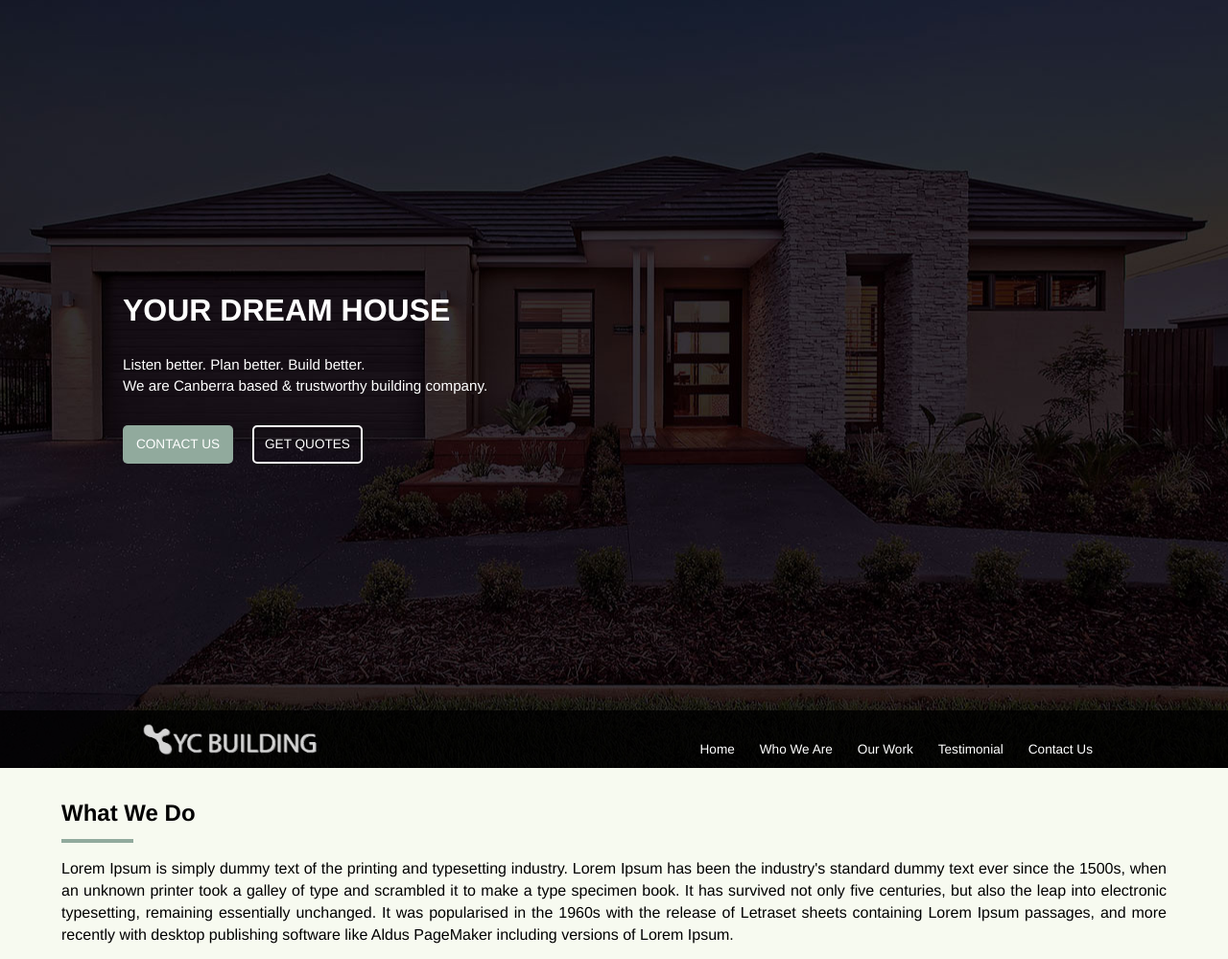
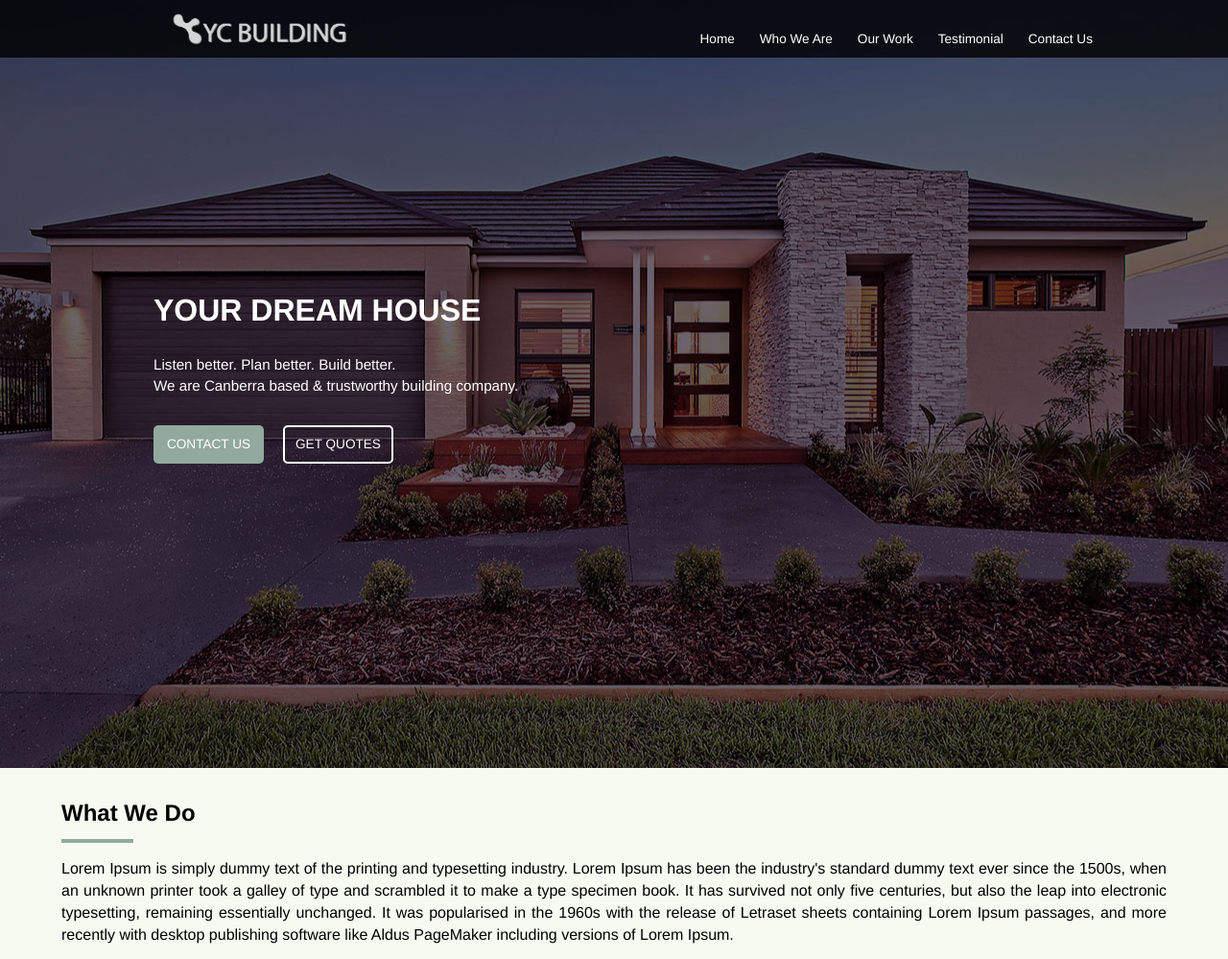
Before and after one commit to vs323/CY, a PHP site: page / in a window 1280 px wide. Shown: the top 999 px of the page at 96% size. Run offline with PHP 8.4, Linux system fonts and the light colour scheme; some libraries are stand-ins or nearby versions.

Commit message:
首页修改完毕
首页问题应该都解决了。你检查一下。

```diff
--- a/header.php
+++ b/header.php
@@ -53,18 +53,19 @@
 		</nav>
 		<div class="home_content_container">
 			 <div class="home_content">
+			 		<div class="mid_content">
 						 <h1>YOUR DREAM HOUSE</h1>
 						 <p style="color:#fff;">Listen better. Plan better. Build better.</p>
 						 <p style="color:#fff;">We are Canberra based & trustworthy building company. </p>
-
+				 	</div>
 					 <div class="d_under_bk">
 					 	<button>CONTACT US</button><button>GET QUOTES</button>
 					 </div>
 			 </div>
+		</div>
+		<!-- HOME page Bottom Part -->
 		<div class="under_bk cevc">
 			<button>CONTACT US</button><button>GET QUOTES</button>
 		</div>
-		</div>
-
 
 	</section>
--- a/sass/style.scss
+++ b/sass/style.scss
@@ -21,7 +21,7 @@ Tags: Dark cold colour scheme
 ************************************/
 $light_color: #F7FAF0;			//Touching Grey;
 $second_color: #D1DBBD;			//Grey Yellow;
-$medium_color: #91AA9D;			//Light grey mixing with blue;
+$medium_color: #91AA9D;			//Light grey mixing with blue;  RGB(145 170 157) www.color-hex.com
 $fourth_color: #3E606F;			//Grey blue;
 $dark_color: #193441;				//Navy blue;
 
@@ -160,8 +160,8 @@ html, body {
 }
 
 .nav_container {
-	@include display-flex();
-	@include align-items(flex-end);
+	// @include display-flex();
+	// @include align-items(flex-end);
 	h1, h2, h3, h4, h5, i {
 		color:#fff;
 		margin-bottom:0;
@@ -192,7 +192,7 @@ html, body {
 		img {
 			height:35px;
 			margin:auto 0;
-			margin-left:20px;
+			margin-left:5%;
 		}
 	}
 }
@@ -235,14 +235,15 @@ html, body {
 }
 .home_content_container {
 	width:100%;
+	min-width:320px;
+	position:absolute;
+	padding-left:5%;
+	top:35%;
 }
 .home_content {
-	position:absolute;
-	top:35%;
-	left:10%;
 	width:100%;
-	min-width:320px;
 	max-width:1024px;
+	margin:0 auto;
 	h1 {
 		margin-bottom:22px;
 	}
@@ -250,14 +251,16 @@ html, body {
 		margin:0;
 		padding:0;
 		font-size:0.95em;
+		word-spacing: wrap;
 	}
 }
 
 
 .under_bk {
-	@include display-flex();
 	@include justify-content(space-around);
-
+	@include align-self(flex-end);
+	position:absolute;
+	bottom:0;
 	background:$dark_color;
 	width:100%;
 	height:100px;
@@ -311,10 +314,16 @@ html, body {
 		width:115px;
 		height:40px;
 		font-size:0.85em;
+		@include transition(all 0.5s ease);
 	}
 	& button:nth-child(2) {
 		background:none;
 		border:2px solid #fff;
+		&:hover {
+			background:#fff;
+			color:#000;
+			@include transition(all 0.5s ease);
+		}
 	}
 }
 /*===========================================================
--- a/style.css
+++ b/style.css
@@ -74,8 +74,6 @@ html, body { height: 100%; min-width: 320px; }
 /* line 156, sass/style.scss */
 .not-fullscreen, .fullscreen.not-overflow { height: 100%; overflow: hidden; }
 
-/* line 162, sass/style.scss */
-.nav_container { display: flex; display: -webkit-box; display: -ms-flexbox; display: -webkit-flex; -webkit-box-align: flex-end; -webkit-align-items: flex-end; -ms-flex-align: flex-end; align-items: flex-end; }
 /* line 165, sass/style.scss */
 .nav_container h1, .nav_container h2, .nav_container h3, .nav_container h4, .nav_container h5, .nav_container i { color: #fff; margin-bottom: 0; }
 
@@ -88,7 +86,7 @@ html, body { height: 100%; min-width: 320px; }
 /* line 185, sass/style.scss */
 .tool_bar .fix_test { display: flex; display: -webkit-box; display: -ms-flexbox; display: -webkit-flex; -webkit-box-pack: space-between; -webkit-justify-content: space-between; -ms-flex-pack: space-between; justify-content: space-between; width: 100%; max-width: 1024px; height: 60px; margin: 0 auto; }
 /* line 192, sass/style.scss */
-.tool_bar .fix_test img { height: 35px; margin: auto 0; margin-left: 20px; }
+.tool_bar .fix_test img { height: 35px; margin: auto 0; margin-left: 5%; }
 
 /* line 200, sass/style.scss */
 .menu_overlay { position: fixed; right: -1000px; top: 60px; z-index: 200; width: 61.8%; background: rgba(0, 0, 0, 0.8); height: 100%; -webkit-transition: all 1s ease; -moz-transition: all 1s ease; transition: all 1s ease; }
@@ -107,43 +105,45 @@ html, body { height: 100%; min-width: 320px; }
 .menu_overlay_push { right: 0; -webkit-transition: all 1s ease; -moz-transition: all 1s ease; transition: all 1s ease; }
 
 /* line 236, sass/style.scss */
-.home_content_container { width: 100%; }
+.home_content_container { width: 100%; min-width: 320px; position: absolute; padding-left: 5%; top: 35%; }
 
-/* line 239, sass/style.scss */
-.home_content { position: absolute; top: 35%; left: 10%; width: 100%; min-width: 320px; max-width: 1024px; }
-/* line 246, sass/style.scss */
+/* line 243, sass/style.scss */
+.home_content { width: 100%; max-width: 1024px; margin: 0 auto; }
+/* line 247, sass/style.scss */
 .home_content h1 { margin-bottom: 22px; }
-/* line 249, sass/style.scss */
-.home_content p { margin: 0; padding: 0; font-size: 0.95em; }
+/* line 250, sass/style.scss */
+.home_content p { margin: 0; padding: 0; font-size: 0.95em; word-spacing: wrap; }
 
-/* line 257, sass/style.scss */
-.under_bk { display: flex; display: -webkit-box; display: -ms-flexbox; display: -webkit-flex; -webkit-box-pack: space-around; -webkit-justify-content: space-around; -ms-flex-pack: space-around; justify-content: space-around; background: #193441; width: 100%; height: 100px; font-weight: 600; }
-/* line 265, sass/style.scss */
+/* line 259, sass/style.scss */
+.under_bk { -webkit-box-pack: space-around; -webkit-justify-content: space-around; -ms-flex-pack: space-around; justify-content: space-around; -webkit-align-self: flex-end; -ms-flex-item-align: flex-end; align-self: flex-end; position: absolute; bottom: 0; background: #193441; width: 100%; height: 100px; font-weight: 600; }
+/* line 268, sass/style.scss */
 .under_bk button { width: 150px; height: 50px; }
-/* line 269, sass/style.scss */
+/* line 272, sass/style.scss */
 .under_bk button:nth-child(2) { background: none; border: 2px solid #fff; }
 
-/* line 275, sass/style.scss */
+/* line 278, sass/style.scss */
 .overlay { display: none; z-index: 100; position: fixed; background-color: rgba(0, 0, 0, 0.3); width: 100%; height: 100%; }
 
 /************************************
 		Desktop
 ************************************/
-/* line 286, sass/style.scss */
+/* line 289, sass/style.scss */
 .nav_bar { display: none; }
-/* line 289, sass/style.scss */
+/* line 292, sass/style.scss */
 .nav_bar ul { list-style: none; display: inline-block; white-space: nowrap; padding-top: 15px; padding-left: 0; }
-/* line 295, sass/style.scss */
+/* line 298, sass/style.scss */
 .nav_bar ul li { float: left; font-size: 0.85em; padding: 0 13px; }
-/* line 299, sass/style.scss */
+/* line 302, sass/style.scss */
 .nav_bar ul li a:hover { color: #91AA9D; }
 
-/* line 303, sass/style.scss */
+/* line 306, sass/style.scss */
 .d_under_bk { display: none; width: 100%; height: 100px; font-weight: 600; }
-/* line 308, sass/style.scss */
-.d_under_bk button { margin-top: 30px; margin-right: 20px; width: 115px; height: 40px; font-size: 0.85em; }
-/* line 315, sass/style.scss */
+/* line 311, sass/style.scss */
+.d_under_bk button { margin-top: 30px; margin-right: 20px; width: 115px; height: 40px; font-size: 0.85em; -webkit-transition: all 0.5s ease; -moz-transition: all 0.5s ease; transition: all 0.5s ease; }
+/* line 319, sass/style.scss */
 .d_under_bk button:nth-child(2) { background: none; border: 2px solid #fff; }
+/* line 322, sass/style.scss */
+.d_under_bk button:nth-child(2):hover { background: #fff; color: #000; -webkit-transition: all 0.5s ease; -moz-transition: all 0.5s ease; transition: all 0.5s ease; }
 
 /*===========================================================
 											2ND PAGE SECTION
@@ -151,12 +151,12 @@ html, body { height: 100%; min-width: 320px; }
 /************************************
 		Mobile
 ************************************/
-/* line 326, sass/style.scss */
+/* line 335, sass/style.scss */
 .second_page { display: block; width: 100%; padding: 10px 5% 10px 5%; text-align: justify; }
-/* line 331, sass/style.scss */
+/* line 340, sass/style.scss */
 .second_page h2 { margin-bottom: 10px; }
 
-/* line 333, sass/style.scss */
+/* line 342, sass/style.scss */
 .little_line { height: 2px; width: 75px; border: 2px solid #91AA9D; margin-bottom: 10px; }
 
 /*===========================================================
@@ -165,19 +165,19 @@ html, body { height: 100%; min-width: 320px; }
 /************************************
 		Mobile
 ************************************/
-/* line 341, sass/style.scss */
+/* line 350, sass/style.scss */
 .gl_head { display: block; width: 100%; height: 100px; background: #222222; padding: 10px 5% 10px 5%; }
-/* line 347, sass/style.scss */
+/* line 356, sass/style.scss */
 .gl_head h2 { color: #fff; margin-bottom: 10px; }
 
-/* line 349, sass/style.scss */
+/* line 358, sass/style.scss */
 .gl_container { display: flex; display: -webkit-box; display: -ms-flexbox; display: -webkit-flex; -webkit-flex-direction: column; -ms-flex-direction: column; flex-direction: column; background: #222222; padding: 15px 5% 15px 5%; margin: 0; width: 100%; }
 
-/* line 357, sass/style.scss */
+/* line 366, sass/style.scss */
 .gl_items { width: 100%; margin: 10px auto; }
-/* line 360, sass/style.scss */
+/* line 369, sass/style.scss */
 .gl_items img { width: 100%; height: auto; border: 5px solid #F7FAF0; }
-/* line 365, sass/style.scss */
+/* line 374, sass/style.scss */
 .gl_items .gl_subtitle { display: block; width: 100%; color: #fff; font-size: 0.65em; padding-right: 10px; text-align: right; }
 
 /*===========================================================
@@ -186,16 +186,16 @@ html, body { height: 100%; min-width: 320px; }
 /************************************
 		Mobile
 ************************************/
-/* line 382, sass/style.scss */
+/* line 391, sass/style.scss */
 .test_head { background: #F7FAF0; display: block; width: 100%; height: 100px; padding: 10px 5% 10px 5%; }
 
-/* line 389, sass/style.scss */
+/* line 398, sass/style.scss */
 .testimonial_container { display: block; position: relative; border: 1px solid #e9e9e9; border-radius: 2px; width: 90%; height: 100%; margin: 10px auto; padding: 15px; min-width: 320px; margin-bottom: 70px; }
-/* line 400, sass/style.scss */
+/* line 409, sass/style.scss */
 .testimonial_container .potrait { position: absolute; bottom: -50px; left: 20px; }
-/* line 404, sass/style.scss */
+/* line 413, sass/style.scss */
 .testimonial_container .potrait img { width: 70px; border-radius: 100%; }
-/* line 408, sass/style.scss */
+/* line 417, sass/style.scss */
 .testimonial_container .potrait .t_name { position: absolute; bottom: 20px; left: 100px; white-space: nowrap; font-weight: 600; }
 
 /*===========================================================
@@ -204,21 +204,21 @@ html, body { height: 100%; min-width: 320px; }
 /************************************
 		Mobile
 ************************************/
-/* line 423, sass/style.scss */
+/* line 432, sass/style.scss */
 .form_container { background: #222222; color: #fff; }
-/* line 426, sass/style.scss */
+/* line 435, sass/style.scss */
 .form_container .input_all { display: block; margin-bottom: 20px; }
-/* line 430, sass/style.scss */
+/* line 439, sass/style.scss */
 .form_container form { margin: 0 5%; }
-/* line 432, sass/style.scss */
+/* line 441, sass/style.scss */
 .form_container form label { width: 20px; }
 
 /*===========================================================
 											MEDIA QUERY
 ===========================================================*/
-@media screen and (min-width: 750px) { /* line 444, sass/style.scss */
+@media screen and (min-width: 750px) { /* line 453, sass/style.scss */
   .menu_overlay, .under_bk { display: none; }
-  /* line 445, sass/style.scss */
+  /* line 454, sass/style.scss */
   .icon_menu { display: none; }
-  /* line 448, sass/style.scss */
+  /* line 457, sass/style.scss */
   .nav_bar, .d_under_bk { display: block; } }
```
Also changed, not shown: images/demo/house1_ex.jpg. Lines whose indentation alone changed are shown as unchanged.
